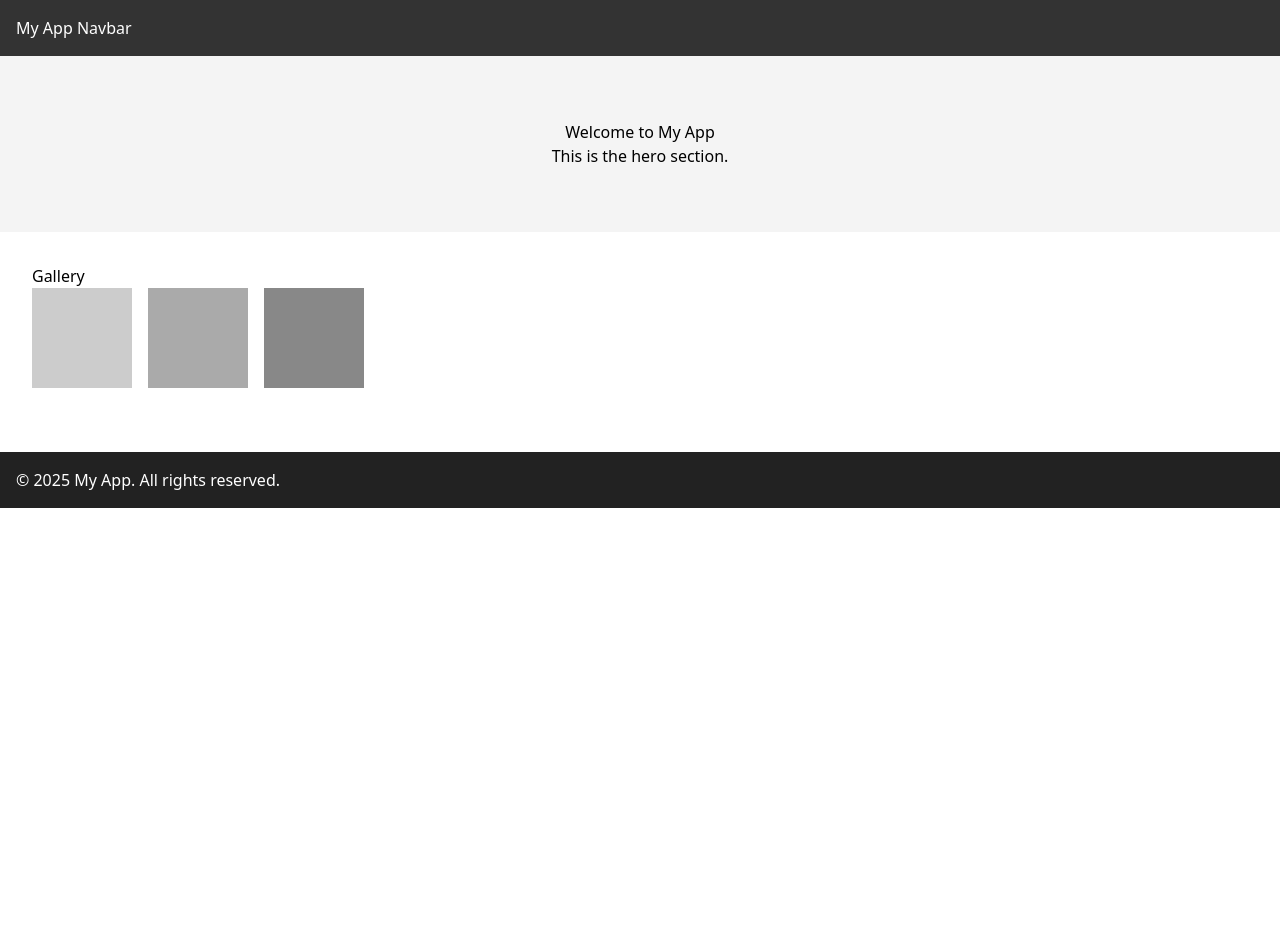
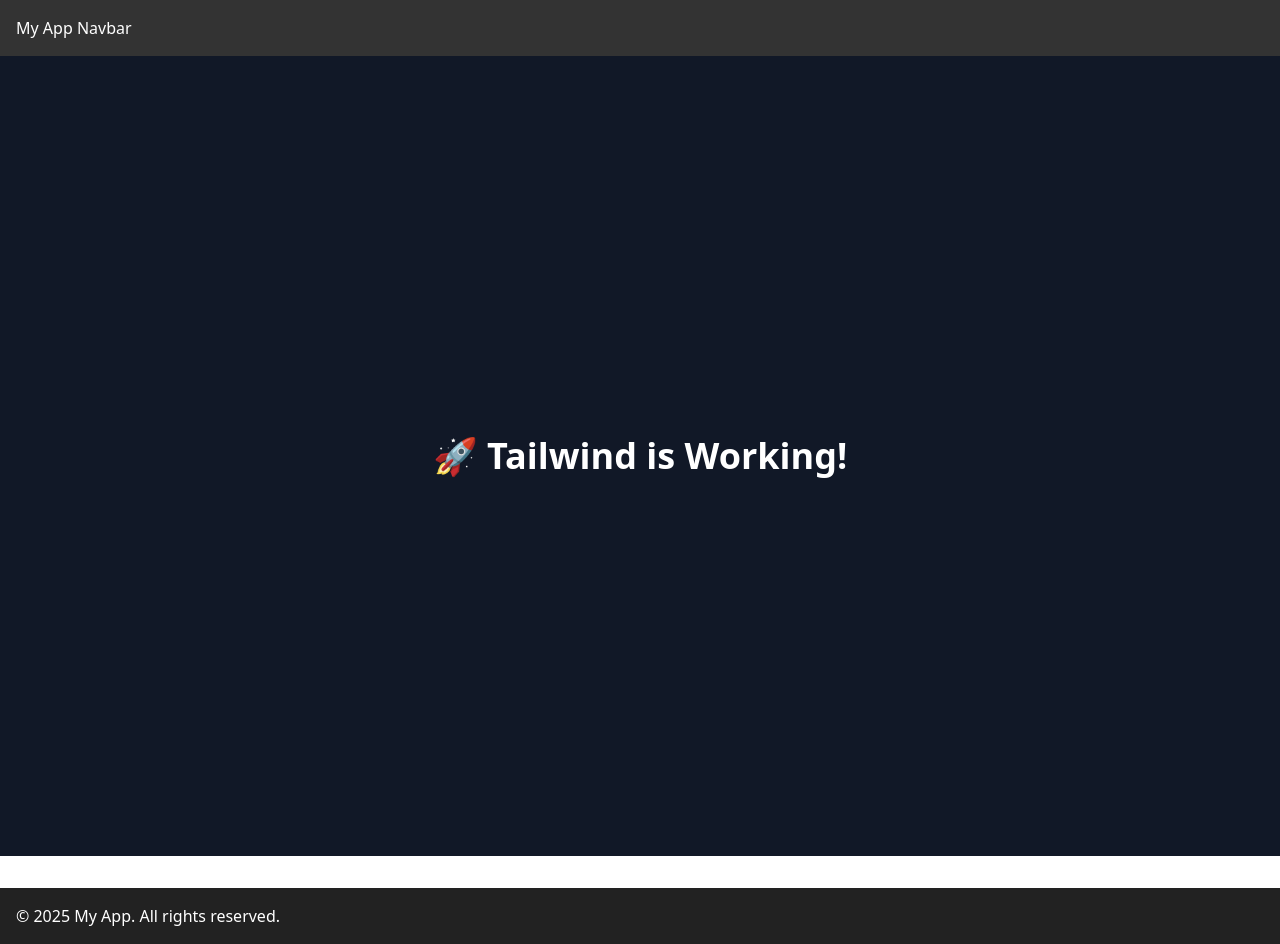
Before and after one commit to RoseO5/frontend-app, a Next.js app: page / in a window 1280 px wide. Before the commit the page ends 800 px from the top, so only its background shows below. Built offline with nearby package versions, Linux system fonts and the light colour scheme.

Commit message:
Fix Tailwind setup and add test page

```diff
--- a/app/page.tsx
+++ b/app/page.tsx
@@ -1,11 +1,9 @@
-import Hero from './components/Hero'
-import Gallery from './components/Gallery'
-
-export default function HomePage() {
+export default function Home() {
   return (
-    <main>
-      <Hero />
-      <Gallery />
+    <main className="flex min-h-screen items-center justify-center bg-gray-900 text-white">
+      <h1 className="text-4xl font-bold">
+        🚀 Tailwind is Working!
+      </h1>
     </main>
-  )
+  );
 }
--- /dev/null
+++ b/tailwind.config.js
@@ -0,0 +1,10 @@
+/** @type {import('tailwindcss').Config} */
+module.exports = {
+  content: [
+    "./app/**/*.{js,ts,jsx,tsx}",
+  ],
+  theme: {
+    extend: {},
+  },
+  plugins: [],
+}
--- a/tailwind.config.ts
+++ b/tailwind.config.ts
@@ -1,14 +1,15 @@
 import type { Config } from "tailwindcss";
 
 const config: Config = {
-  darkMode: "class",
   content: [
+    "./pages/**/*.{js,ts,jsx,tsx,mdx}",
+    "./components/**/*.{js,ts,jsx,tsx,mdx}",
     "./app/**/*.{js,ts,jsx,tsx,mdx}",
-    "./components/**/*.{js,ts,jsx,tsx,mdx}"
   ],
   theme: {
     extend: {},
   },
   plugins: [],
 };
+
 export default config;
```
Also changed, not shown: package.json (+7 -7 lines), 1 other file (tests, documents, lock files or other folders).
